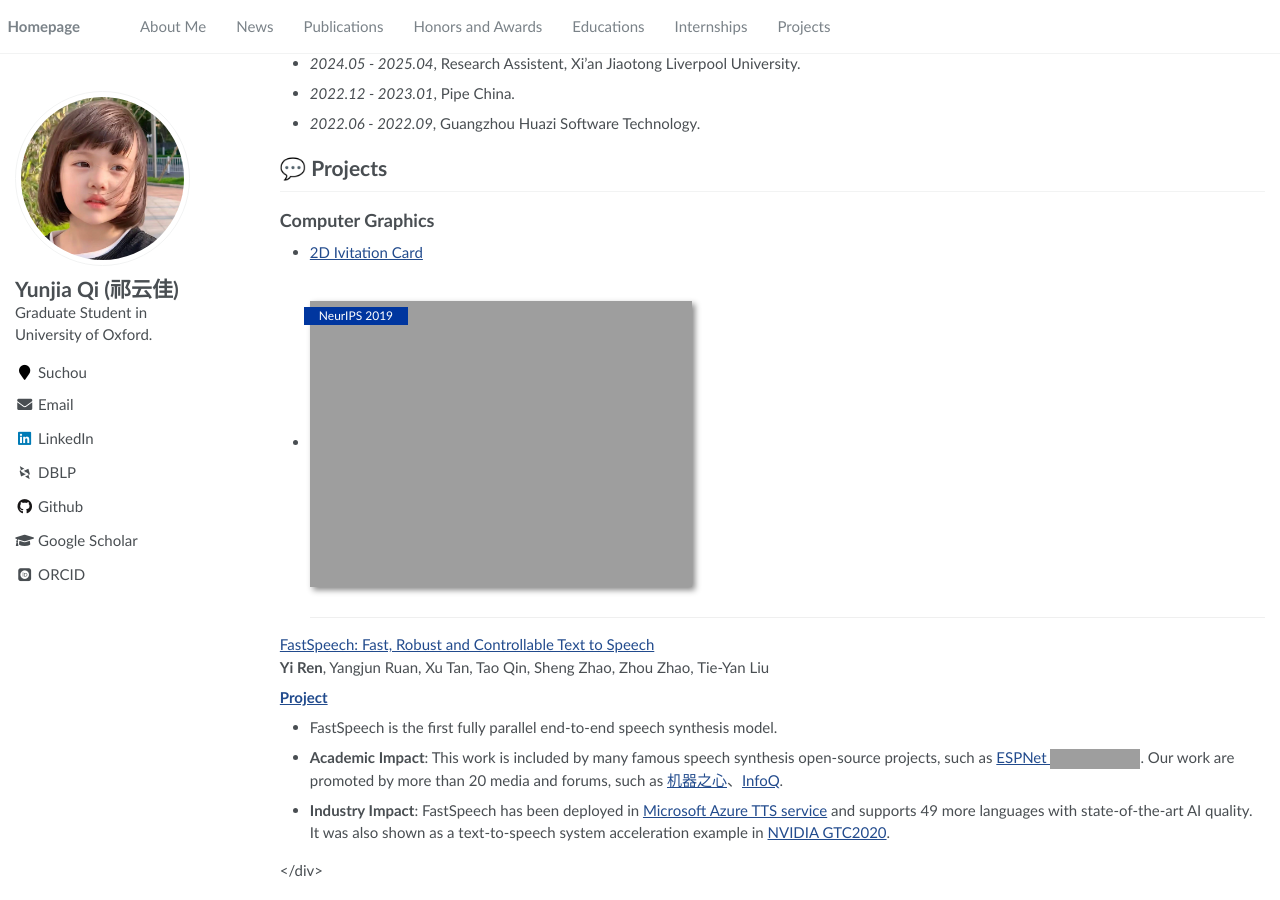
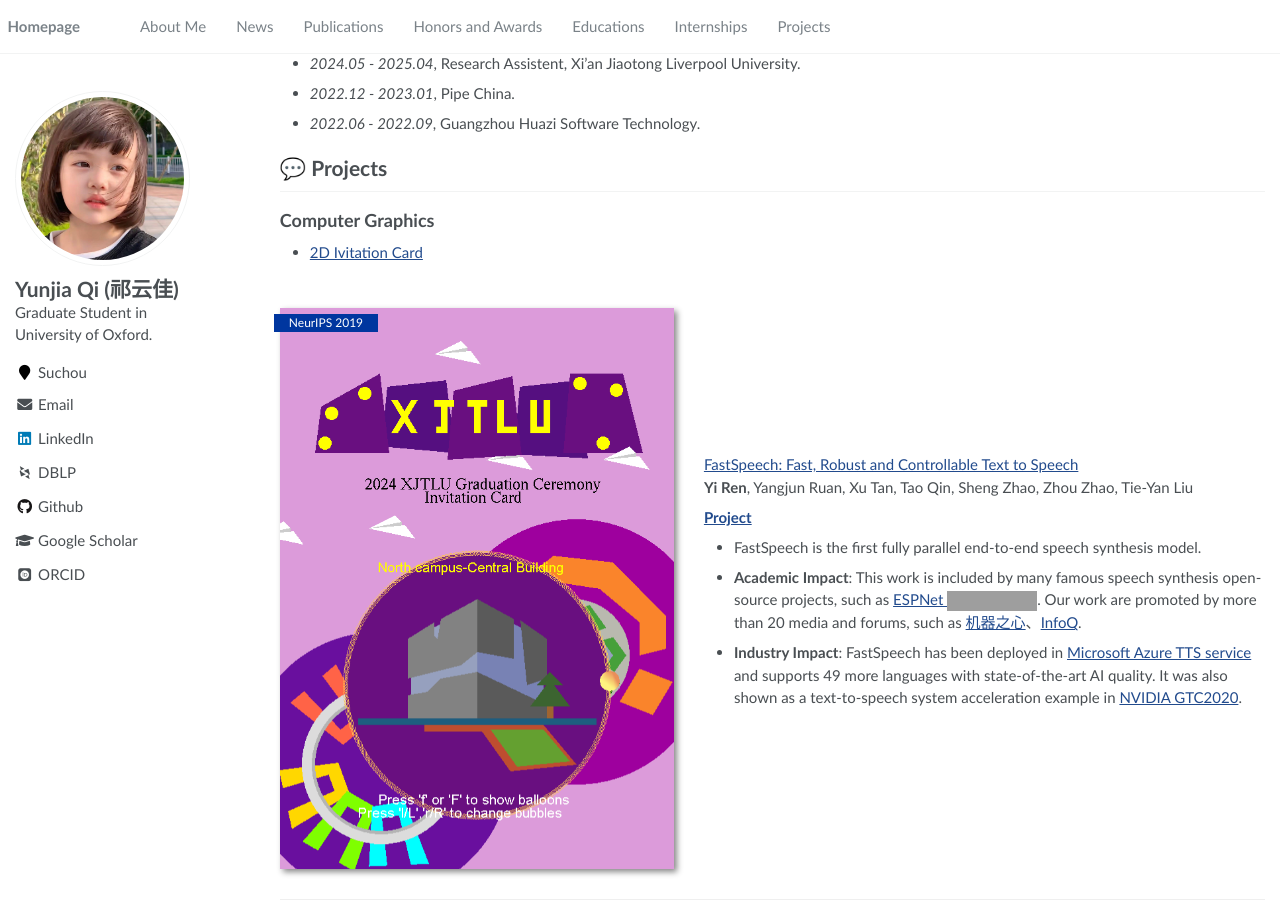
Before and after one commit to RayeRen/rayeren.github.io, a Jekyll site: the page built from _pages/about.md, in a window 1280 px wide and 900 px high, scrolled down 1344 px. Built offline with Jekyll 4.4.1, drawn with Linux system fonts in a browser that asks for light colours; some web fonts are replaced; grey boxes are pictures that could not be loaded.

Commit message:
Update others.md

```diff
--- a/_pages/includes/others.md
+++ b/_pages/includes/others.md
@@ -15,8 +15,9 @@
 ## Computer Graphics
 - [2D Ivitation Card](https://github.com/QiYunjia/OPENGL-Invitation-Card-For-The-Graduation-Ceremony)
 
-- <div class='paper-box'><div class='paper-box-image'><div><div class="badge">NeurIPS 2019</div><img src='[images/fs.png](/projectFig/fig3.png)' alt="sym" width="100%"></div></div>
+<div class='paper-box'><div class='paper-box-image'><div><div class="badge">NeurIPS 2019</div><img src='projectFig/fig3.png' alt="sym" width="100%"></div></div>
 <div class='paper-box-text' markdown="1">
+
 [FastSpeech: Fast, Robust and Controllable Text to Speech](https://papers.nips.cc/paper/8580-fastspeech-fast-robust-and-controllable-text-to-speech.pdf) \\
 **Yi Ren**, Yangjun Ruan, Xu Tan, Tao Qin, Sheng Zhao, Zhou Zhao, Tie-Yan Liu
 
@@ -25,6 +26,5 @@
 - FastSpeech is the first fully parallel end-to-end speech synthesis model.
 - **Academic Impact**: This work is included by many famous speech synthesis open-source projects, such as [ESPNet ![](https://img.shields.io/github/stars/espnet/espnet?style=social)](https://github.com/espnet/espnet). Our work are promoted by more than 20 media and forums, such as [机器之心](https://mp.weixin.qq.com/s/UkFadiUBy-Ymn-zhJ95JcQ)、[InfoQ](https://www.infoq.cn/article/tvy7hnin8bjvlm6g0myu).
 - **Industry Impact**: FastSpeech has been deployed in [Microsoft Azure TTS service](https://techcommunity.microsoft.com/t5/azure-ai/neural-text-to-speech-extends-support-to-15-more-languages-with/ba-p/1505911) and supports 49 more languages with state-of-the-art AI quality. It was also shown as a text-to-speech system acceleration example in [NVIDIA GTC2020](https://resources.nvidia.com/events/GTC2020s21420).
-
 </div>
 </div>
```
